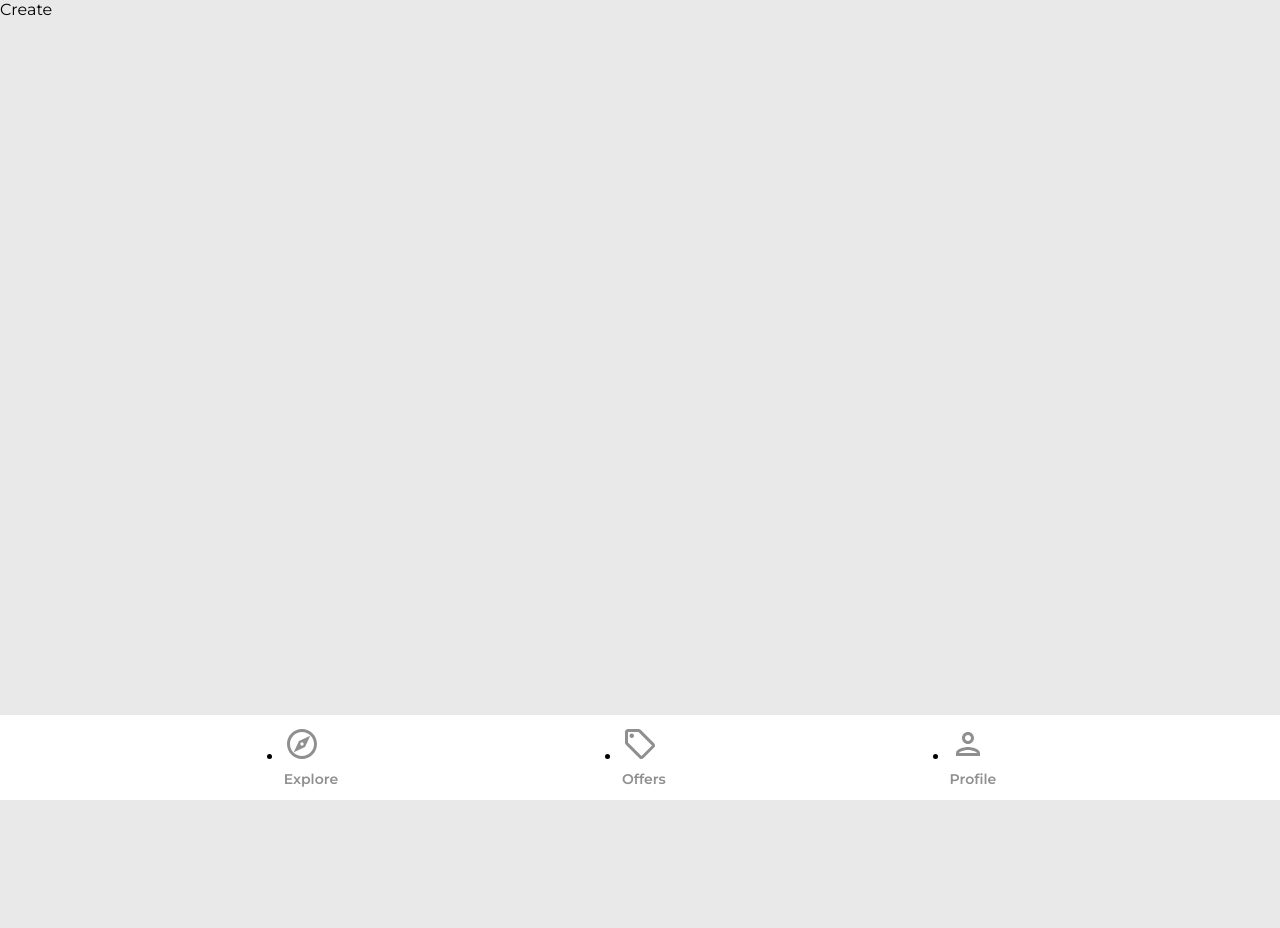
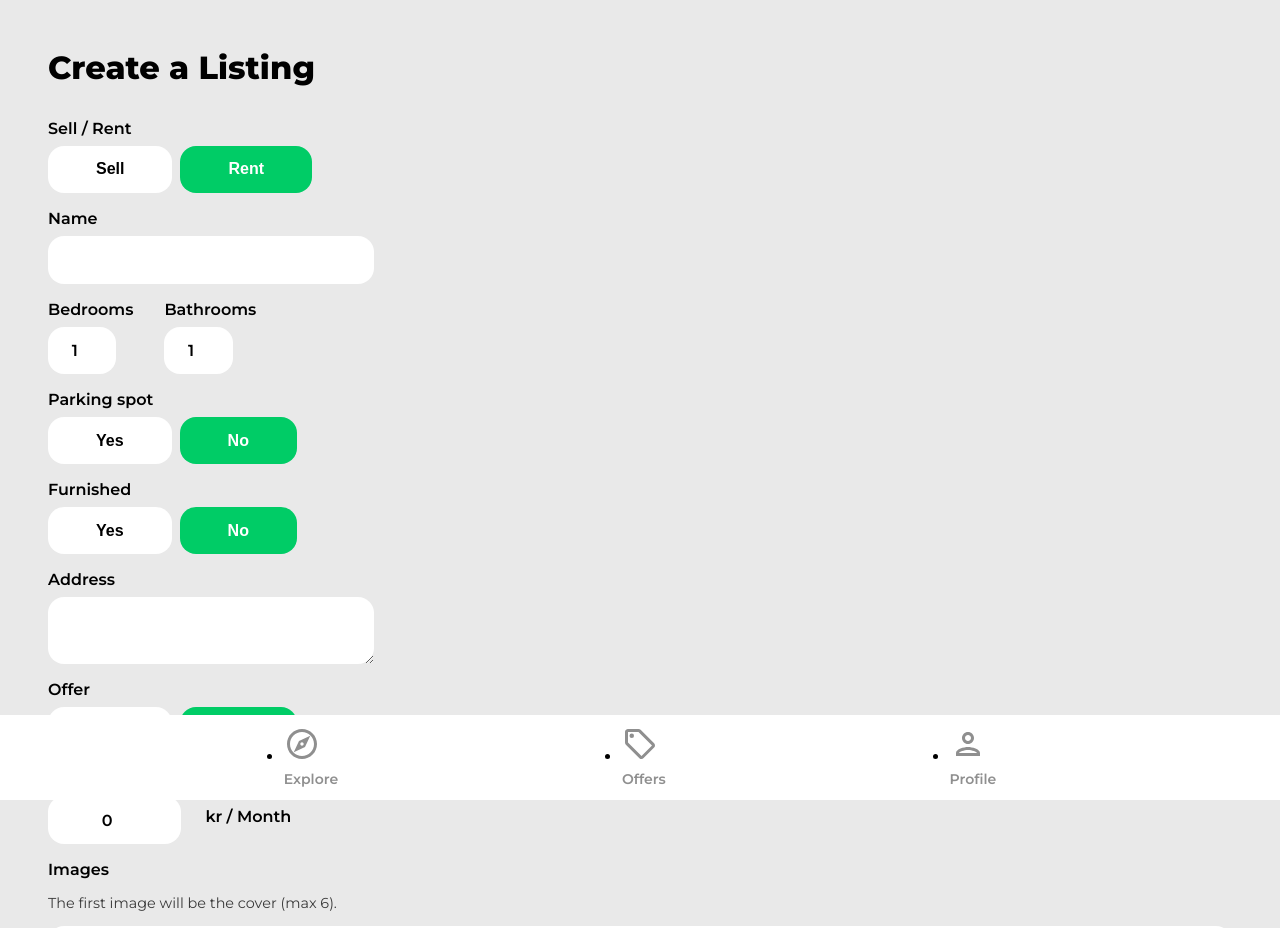
Before and after one commit to sonjayilmaz/HouseView-project, a React (Create React App) app: page /create-listing in a window 1280 px wide. Shown: the top 928 px of the page. Before the commit the page ends 800 px from the top, so only its background shows below. Built offline with nearby package versions, Linux system fonts and the light colour scheme; no server answers; sample sign-in values are in the browser's storage.

Commit message:
Added create listing form and functionality

```diff
--- a/src/components/ListingItem.jsx
+++ b/src/components/ListingItem.jsx
@@ -9,8 +9,8 @@
      <Link to={`/category/${listing.type}/${id}`} className='categoryListingLink'>
         <img src={listing.imageUrls[0]} alt={listing.name} className='categoryListingImg'/>
         <div className='categoryListingDetails'>
-            <p className='categoryListingLocation'>
-                {listing.location}
+            <p className='categoryListingAddress'>
+                {listing.address}
             </p>
             <p className="categoryListingName">
                 {listing.name}
@@ -44,3 +44,11 @@
   }
 
   export default ListingItem;
+
+  /*
+  {onDelete && (
+        <DeleteIcon className='removeIcon'
+        fill='rgb(231, 76, 60)'
+        onClick={() => onDelete(listing.id, listing.name)} />
+     )}
+  */
--- a/src/pages/CreateListing.jsx
+++ b/src/pages/CreateListing.jsx
@@ -1,15 +1,11 @@
-import {useState, useEffect, useRef} from 'react'
-import {getAuth, onAuthStateChanged} from 'firebase/auth'
-import {useNavigate} from 'react-router-dom'
-import Spinner from '../components/Spinner'
-
-
-
+import { useState, useEffect, useRef } from 'react';
+import { getAuth, onAuthStateChanged } from 'firebase/auth';
+import { useNavigate } from 'react-router-dom';
+import Spinner from '../components/Spinner';
 
 function CreateListing() {
-
-  const [geolocationEnabled, setGeolocationEnabled] = useState(true)
-  const [loading, setLoading] = useState(false)
+  const [geolocationEnabled, setGeolocationEnabled] = useState(true);
+  const [loading, setLoading] = useState(false);
   const [formData, setFormData] = useState({
     type: 'rent',
     name: '',
@@ -17,42 +13,317 @@
     bathrooms: 1,
     parking: false,
     furnished: false,
-    location: '',
+    address: '',
     offer: false,
     regularPrice: 0,
     discountedPrice: 0,
     images: {},
     latitude: 0,
-    longitude: 0
-  })
+    longitude: 0,
+  });
 
-  const auth = getAuth()
-  const navigate = useNavigate()
-  const isMounted = useRef(true)
+  const {
+    type,
+    name,
+    bedrooms,
+    bathrooms,
+    parking,
+    furnished,
+    address,
+    offer,
+    regularPrice,
+    discountedPrice,
+    images,
+    latitude,
+    longitude,
+  } = formData;
+
+  const auth = getAuth();
+  const navigate = useNavigate();
+  const isMounted = useRef(true);
 
   useEffect(() => {
-
-  if(isMounted) {
+    if (isMounted) {
       onAuthStateChanged(auth, (user) => {
-      if(user) {
-        setFormData({...formData, userRef: user.uid})
+        if (user) {
+          setFormData({ ...formData, userRef: user.uid });
         } else {
-        navigate('/sign-in')
+          navigate('/sign-in');
         }
-    })
+      });
     }
 
     return () => {
-    isMounted.current = false
+      isMounted.current = false;
+    };
+    // eslint-disable-next-line react-hooks/exhaustive-deps
+  }, [isMounted]);
+
+  const onSubmit = (e) => {
+    e.preventDefault();
+    console.log(formData);
+  };
+
+  const onMutate = (e) => {
+    let boolean = null;
+    if (e.target.value === 'true') {
+      boolean = true;
+    }
+    if (e.target.value === 'false') {
+      boolean = false;
     }
 
-}, [isMounted])
+    //Files
+    if (e.target.files) {
+      setFormData((prevState) => ({
+        ...prevState,
+        images: e.target.files,
+      }));
+    }
+    //Text/Booleans/Numbers
+    if (!e.target.files) {
+      setFormData((prevState) => ({
+        ...prevState,
+        [e.target.id]: boolean ?? e.target.value,
+      }));
+    }
+  };
 
-if(loading) {
-  return <Spinner />
+  if (loading) {
+    return <Spinner />;
   }
 
-return <div>Create</div>
+  return (
+    <div className='profile'>
+      <header>
+        <p className='pageHeader'>Create a Listing</p>
+      </header>
+
+      <main>
+        <form onSubmit={onSubmit}>
+          <label className='formLabel'> Sell / Rent</label>
+          <div className='formButtons'>
+            <button
+              type='button'
+              className={type === 'sale' ? 'formButtonActive' : 'formButton'}
+              id='type'
+              value='sale'
+              onClick={onMutate}
+            >
+              Sell
+            </button>
+            <button
+              type='button'
+              className={type === 'rent' ? 'formButtonActive' : 'formButton'}
+              id='type'
+              value='rent'
+              onClick={onMutate}
+            >
+              Rent
+            </button>
+          </div>
+          <label className='formLabel'>Name</label>
+          <input
+            className='formInputName'
+            type='text'
+            id='name'
+            value={name}
+            onChange={onMutate}
+            maxLength='32'
+            minLength='10'
+            required
+          />
+          <div className='formRooms flex'>
+            <div>
+              <label className='formLabel'>Bedrooms</label>
+              <input
+                className='formInputSmall'
+                type='number'
+                id='bedrooms'
+                value={bedrooms}
+                onChange={onMutate}
+                min='1'
+                max='50'
+                required
+              />
+            </div>
+            <div>
+              <label className='formLabel'>Bathrooms</label>
+              <input
+                className='formInputSmall'
+                type='number'
+                id='bathrooms'
+                value={bathrooms}
+                onChange={onMutate}
+                min='1'
+                max='50'
+                required
+              />
+            </div>
+          </div>
+          <label className='formLabel'>Parking spot</label>
+          <div className='formButtons'>
+            <button
+              className={parking ? 'formButtonActive' : 'formButton'}
+              type='button'
+              id='parking'
+              value={true}
+              onClick={onMutate}
+              min='1'
+              max='50'
+            >
+              Yes
+            </button>
+            <button
+              className={
+                !parking && parking !== null ? 'formButtonActive' : 'formButton'
+              }
+              type='button'
+              id='parking'
+              value={false}
+              onClick={onMutate}
+            >
+              No
+            </button>
+          </div>
+          <label className='formLabel'>Furnished</label>
+          <div className='formButtons'>
+            <button
+              className={furnished ? 'formButtonActive' : 'formButton'}
+              type='button'
+              id='furnished'
+              value={true}
+              onClick={onMutate}
+            >
+              Yes
+            </button>
+            <button
+              className={
+                !furnished && furnished !== null
+                  ? 'formButtonActive'
+                  : 'formButton'
+              }
+              type='button'
+              id='furnished'
+              value={false}
+              onClick={onMutate}
+            >
+              No
+            </button>
+          </div>
+          <label className='formLabel'>Address</label>
+          <textarea
+            className='formInputAddress'
+            type='text'
+            id='address'
+            value={address}
+            onChange={onMutate}
+            required
+          />
+
+          {!geolocationEnabled && (
+            <div className='formLatLng flex'>
+              <div>
+                <label className='formLabel'>Latitude</label>
+                <input
+                  className='formInputSmall'
+                  type='number'
+                  id='latitude'
+                  value={latitude}
+                  onChange={onMutate}
+                  required
+                />
+              </div>
+              <div>
+                <label className='formLabel'>Longitude</label>
+                <input
+                  className='formInputSmall'
+                  type='number'
+                  id='longitude'
+                  value={longitude}
+                  onChange={onMutate}
+                  required
+                />
+              </div>
+            </div>
+          )}
+          <label className='formLabel'>Offer</label>
+          <div className='formButtons'>
+            <button
+              className={offer ? 'formButtonActive' : 'formButton'}
+              type='button'
+              id='offer'
+              value={true}
+              onClick={onMutate}
+            >
+              Yes
+            </button>
+            <button
+              className={
+                !offer && offer !== null ? 'formButtonActive' : 'formButton'
+              }
+              type='button'
+              id='offer'
+              value={false}
+              onClick={onMutate}
+            >
+              No
+            </button>
+          </div>
+          <label className='formLabel'>Regular Price</label>
+          <div className='formPriceDiv'>
+            <input
+              className='formInputSmall'
+              type='number'
+              id='regularPrice'
+              value={regularPrice}
+              onChange={onMutate}
+              min='50'
+              max='750000000'
+              required
+            />
+            {type === 'rent' && <p className='formPriceText'>kr / Month</p>}
+          </div>
+          {offer && (
+            <>
+              <label className='formLabel'>Discounted Price</label>
+              <input
+                className='formInputSmall'
+                type='number'
+                id='discountedPrice'
+                value={discountedPrice}
+                onChange={onMutate}
+                min='50'
+                max='750000000'
+                required={offer}
+              />
+            </>
+          )}
+          <label className='formLabel'>Images</label>
+          <p className='imagesInfo'>
+            The first image will be the cover (max 6).
+          </p>
+          <input
+            className='formInputFile'
+            type='file'
+            id='images'
+            onChange={onMutate}
+            max='6'
+            accept='.jpg,.png,.jpeg'
+            multiple
+            required
+          />
+          <button
+            type='submit'
+            className='primaryButton
+        createListingButton'
+          >
+            Create Listing
+          </button>
+        </form>
+      </main>
+    </div>
+  );
 }
 
 export default CreateListing;
```
Lines whose indentation alone changed are shown as unchanged.
